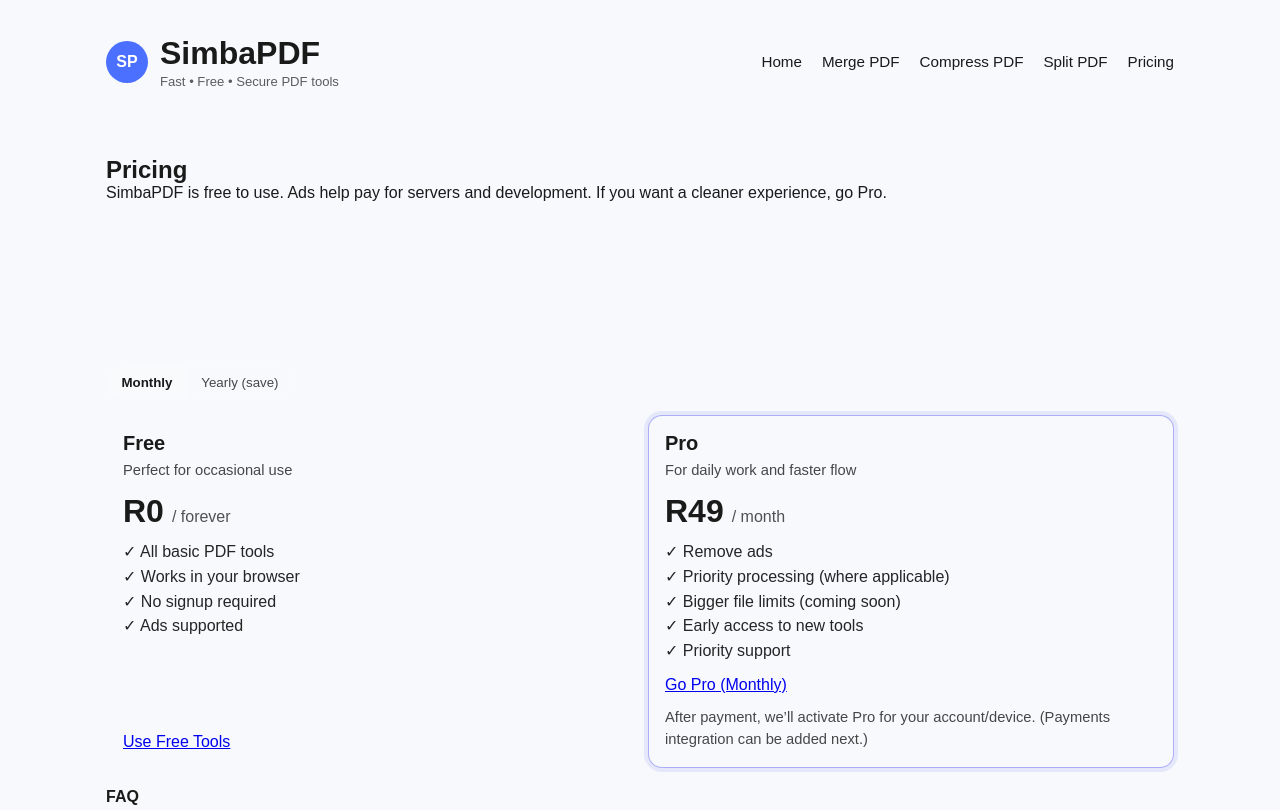
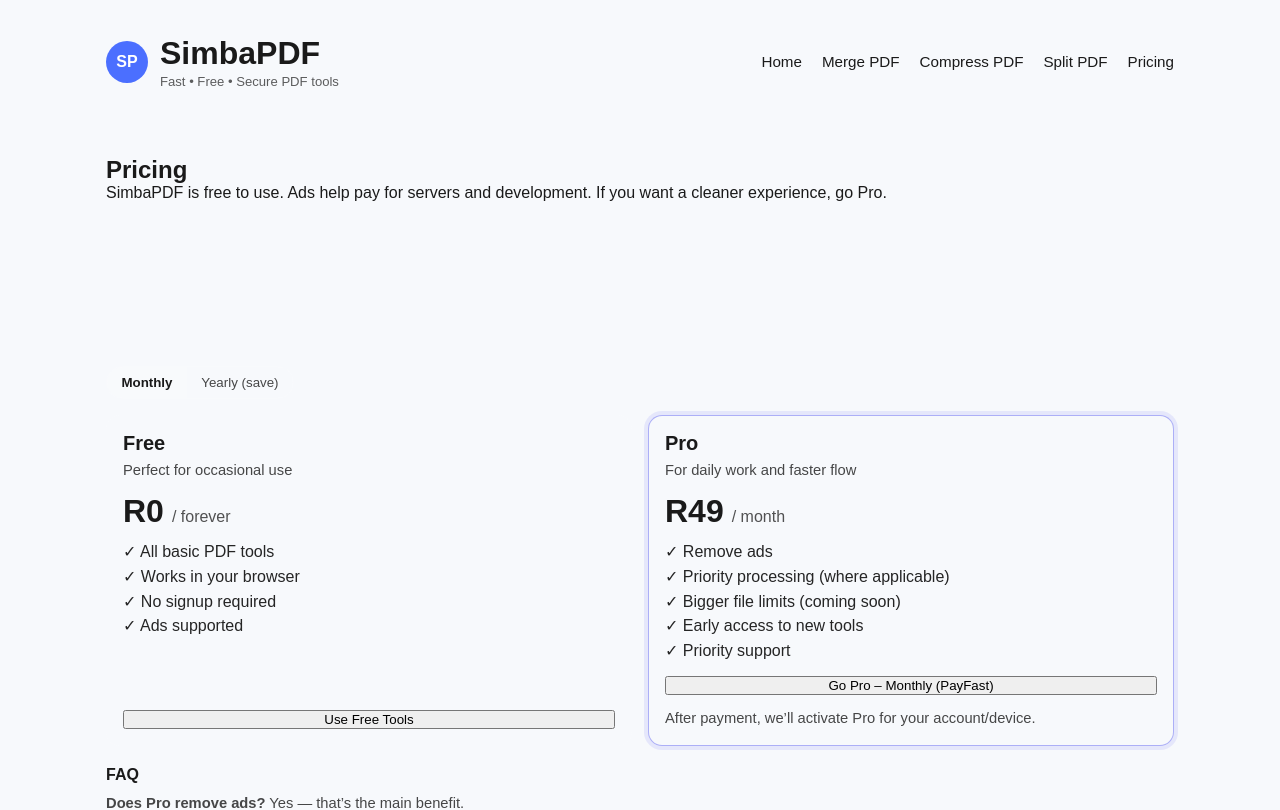
Before and after one commit to gsimbini/pdf-merge-site, a Next.js app: page /pricing in a window 1280 px wide. Shown: the top 810 px of the page. Built offline with nearby package versions, Linux system fonts and the light colour scheme.

Commit message:
Pricing: PayFast buttons wired

```diff
--- a/pages/pricing.js
+++ b/pages/pricing.js
@@ -7,9 +7,47 @@ import AdBanner from "../components/AdBanner";
 export default function PricingPage() {
   const [billing, setBilling] = useState("monthly"); // "monthly" | "yearly"
 
+  async function goPayFast(plan) {
+    try {
+      const res = await fetch("/api/payfast/init", {
+        method: "POST",
+        headers: { "Content-Type": "application/json" },
+        body: JSON.stringify({ plan }), // "monthly" or "yearly"
+      });
+
+      const payload = await res.json();
+
+      if (!res.ok) {
+        alert(payload?.error || "Could not start PayFast checkout.");
+        return;
+      }
+
+      const { payfastUrl, data } = payload;
+
+      // PayFast expects a POST form submit
+      const form = document.createElement("form");
+      form.method = "POST";
+      form.action = payfastUrl;
+
+      Object.keys(data).forEach((key) => {
+        const input = document.createElement("input");
+        input.type = "hidden";
+        input.name = key;
+        input.value = String(data[key]);
+        form.appendChild(input);
+      });
+
+      document.body.appendChild(form);
+      form.submit();
+    } catch (err) {
+      console.error(err);
+      alert("Network error starting PayFast checkout.");
+    }
+  }
+
   const plans = useMemo(() => {
     const proMonthly = 49; // ZAR
-    const proYearly = 490; // ZAR (2 months free-ish)
+    const proYearly = 490; // ZAR
 
     return [
       {
@@ -23,7 +61,7 @@ export default function PricingPage() {
           "No signup required",
           "Ads supported",
         ],
-        cta: { label: "Use Free Tools", href: "/" },
+        cta: { label: "Use Free Tools", onClick: () => (window.location.href = "/") },
         highlight: false,
       },
       {
@@ -38,13 +76,9 @@ export default function PricingPage() {
           "Early access to new tools",
           "Priority support",
         ],
-        // For now: “works” by opening email. You can replace with Stripe/PayFast later.
         cta: {
-          label: billing === "monthly" ? "Go Pro (Monthly)" : "Go Pro (Yearly)",
-          href:
-            "mailto:support@simbapdf.com?subject=SimbaPDF%20Pro%20Subscription&body=Hi%20SimbaPDF%20team,%0A%0AI%20want%20to%20subscribe%20to%20SimbaPDF%20Pro%20(" +
-            (billing === "monthly" ? "Monthly" : "Yearly") +
-            ").%0A%0APlease%20send%20me%20payment%20instructions%20and%20activation%20steps.%0A%0AThanks!",
+          label: billing === "monthly" ? "Go Pro – Monthly (PayFast)" : "Go Pro – Yearly (PayFast)",
+          onClick: () => goPayFast(billing === "monthly" ? "monthly" : "yearly"),
         },
         highlight: true,
       },
@@ -88,26 +122,28 @@ export default function PricingPage() {
               If you want a cleaner experience, go Pro.
             </p>
 
-            {/* Optional: Homepage/marketing ad slot or footer slot */}
+            {/* Optional: Homepage/marketing ad slot */}
             <AdBanner slot="9740145252" />
 
+            {/* Billing Toggle */}
             <div className="pricing-toggle" style={{ marginTop: "1rem" }}>
               <button
+                type="button"
                 className={billing === "monthly" ? "toggle-btn active" : "toggle-btn"}
                 onClick={() => setBilling("monthly")}
-                type="button"
               >
                 Monthly
               </button>
               <button
+                type="button"
                 className={billing === "yearly" ? "toggle-btn active" : "toggle-btn"}
                 onClick={() => setBilling("yearly")}
-                type="button"
               >
                 Yearly (save)
               </button>
             </div>
 
+            {/* Cards */}
             <div className="pricing-grid" style={{ marginTop: "1rem" }}>
               {plans.map((p) => (
                 <div
@@ -140,14 +176,14 @@ export default function PricingPage() {
                     </ul>
                   </div>
 
-                  <a className="primary-btn" href={p.cta.href}>
+                  {/* CTA */}
+                  <button className="primary-btn" type="button" onClick={p.cta.onClick}>
                     {p.cta.label}
-                  </a>
+                  </button>
 
                   {p.name === "Pro" && (
                     <p className="hint" style={{ marginTop: "0.75rem" }}>
                       After payment, we’ll activate Pro for your account/device.
-                      (Payments integration can be added next.)
                     </p>
                   )}
                 </div>
```
